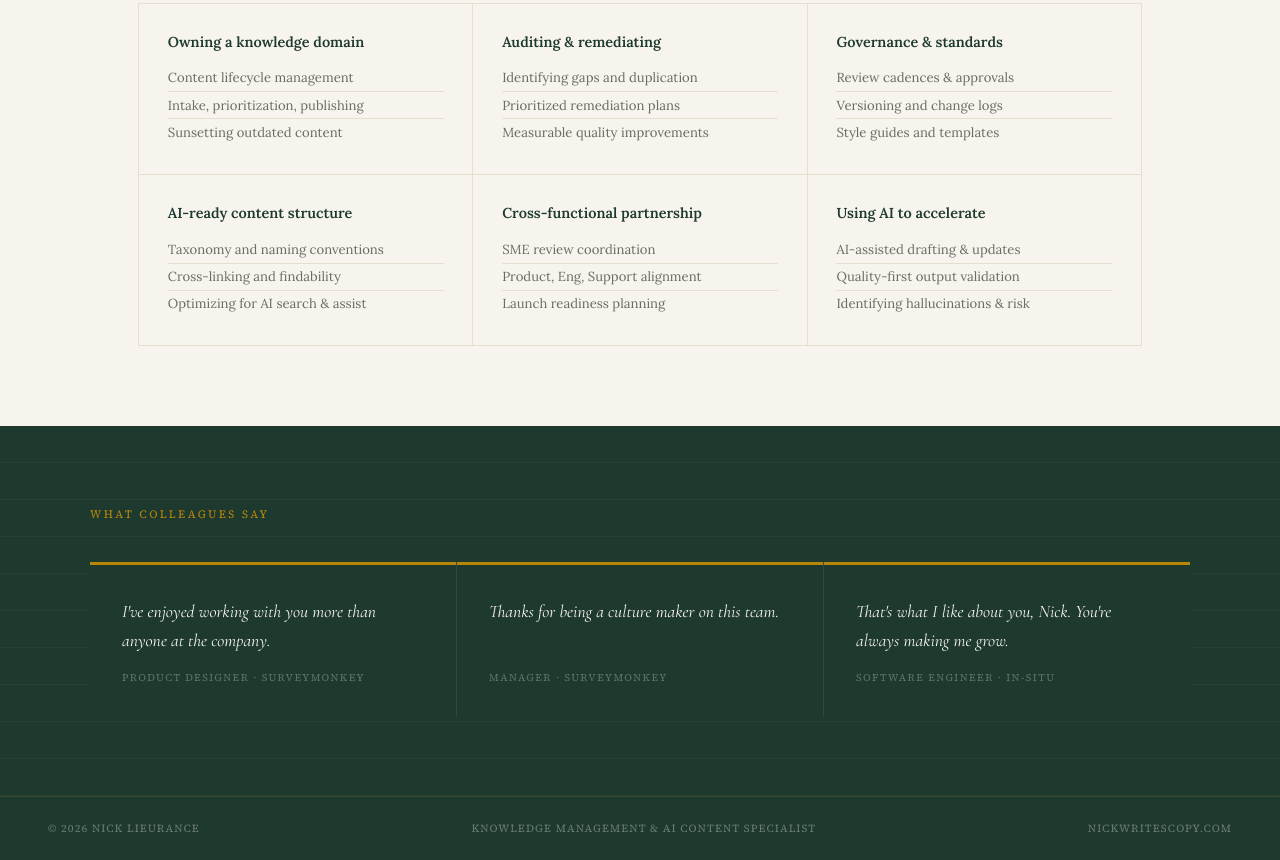
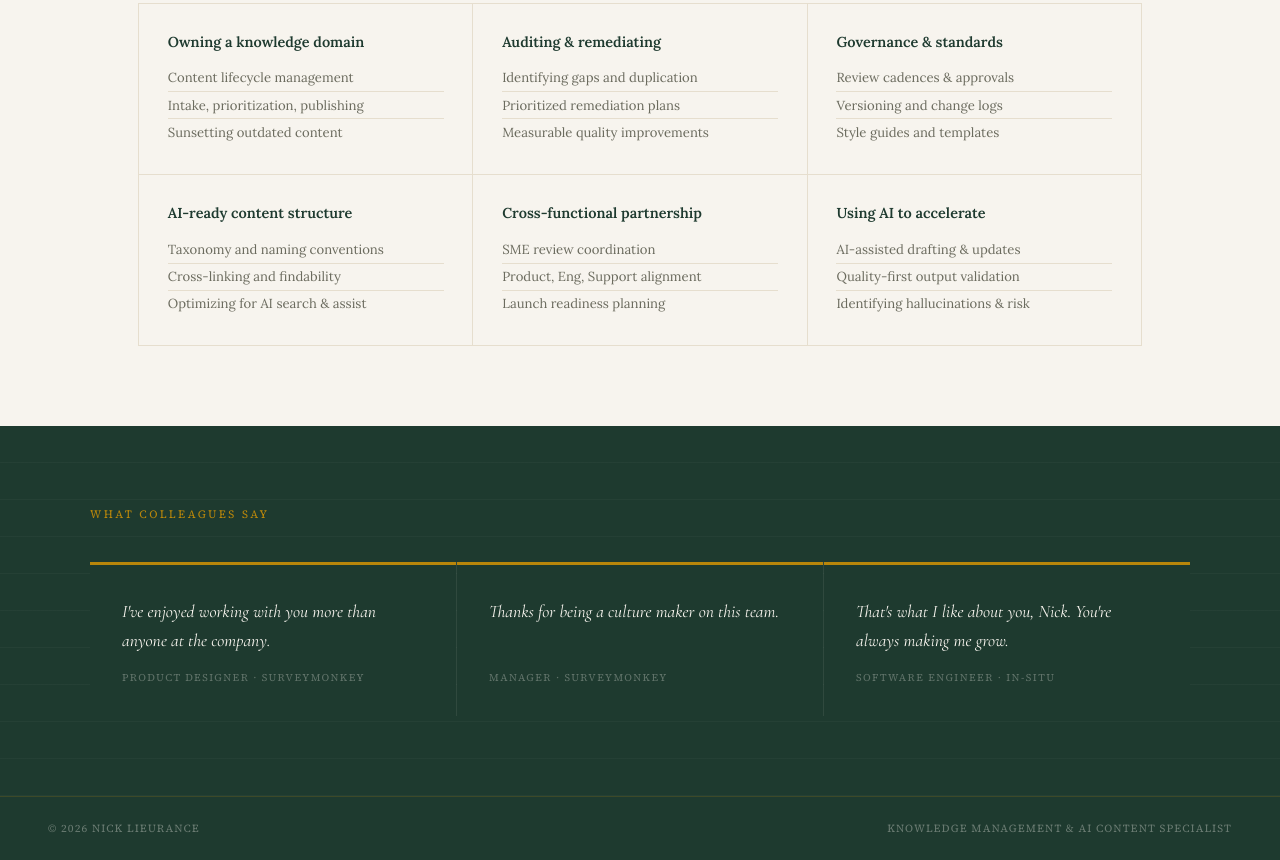
Before and after one commit to nlieurance/nick-knows-knowledge, a plain HTML site: page about.html in a window 1280 px wide. Shown: the part 825-1685 px from the top of the page. Drawn offline with nearby package versions, Linux system fonts and the light colour scheme.

Commit message:
removed old website

```diff
--- a/about.html
+++ b/about.html
@@ -238,7 +238,6 @@
 <footer>
   <span>© 2026 Nick Lieurance</span>
   <span>Knowledge Management &amp; AI Content Specialist</span>
-  <a href="index.html">nickwritescopy.com</a>
 </footer>
 
 <script>
```
